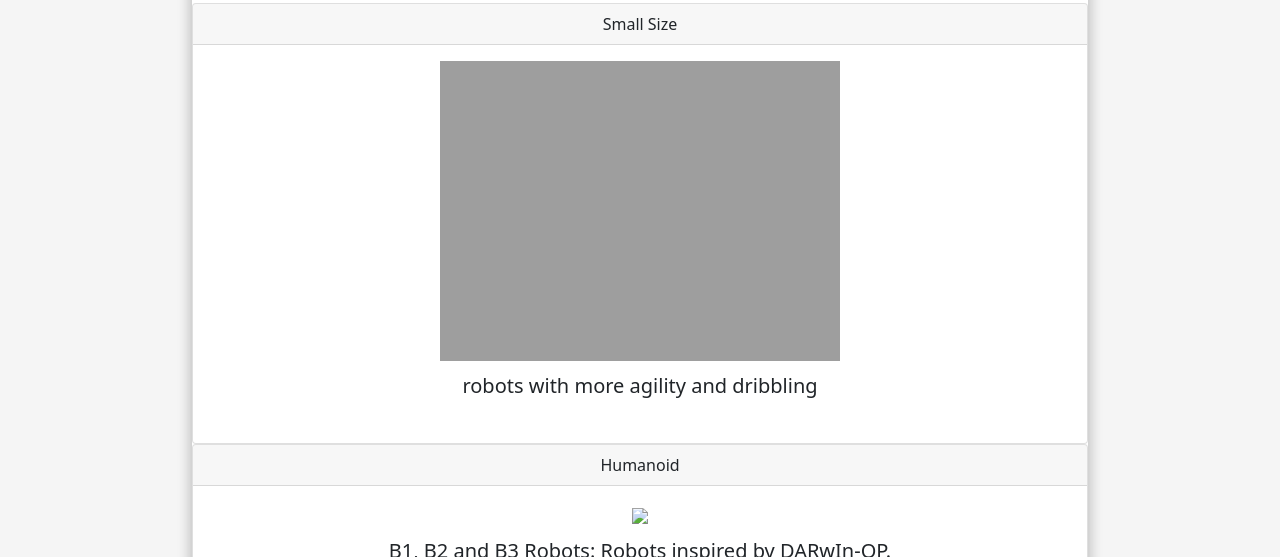
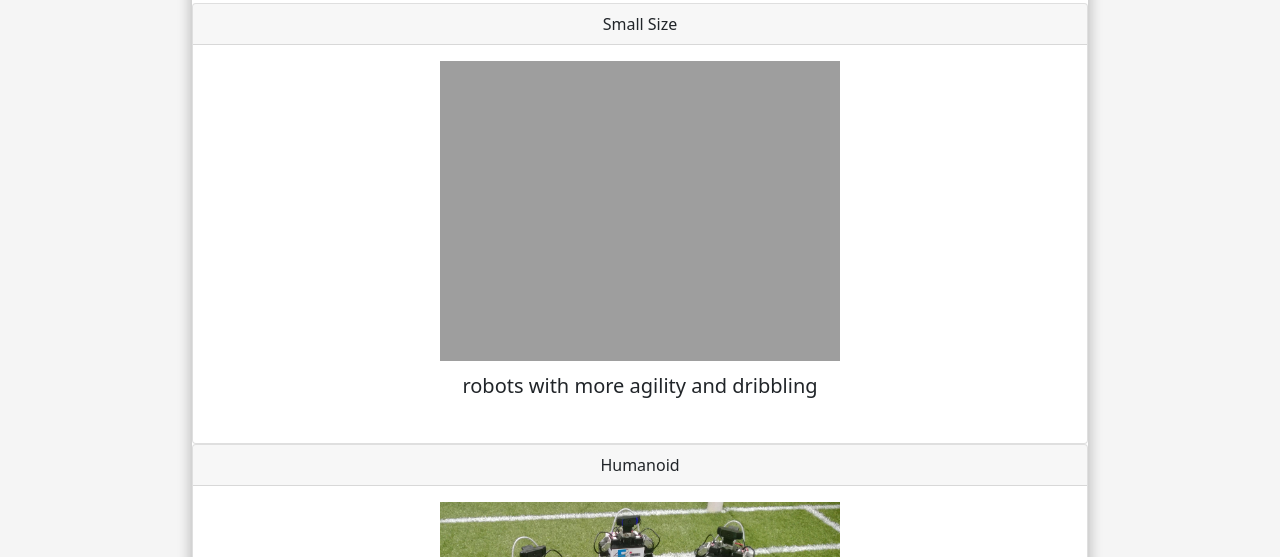
Before and after one commit to gustavo-Fuentes/RoboFEI_Web, a website: page Html/robots.html in a window 1280 px wide. Shown: the part 243-800 px from the top of the page. Drawn offline with nearby package versions, Linux system fonts and the light colour scheme; the site is published under a folder, as on GitHub Pages, so addresses that start at the root find nothing.

Commit message:
caminho da imagem ajustado

```diff
--- a/Html/robots.html
+++ b/Html/robots.html
@@ -111,7 +111,7 @@
         Humanoid
       </div>
       <div class="card-body text-center" >
-        <img src="/images/b-robots.jpg">
+        <img src="../images/b-robots.jpg">
         <p>B1, B2 and B3 Robots: Robots inspired by DARwIn-OP.</p>
       </div>
     </div>
```
